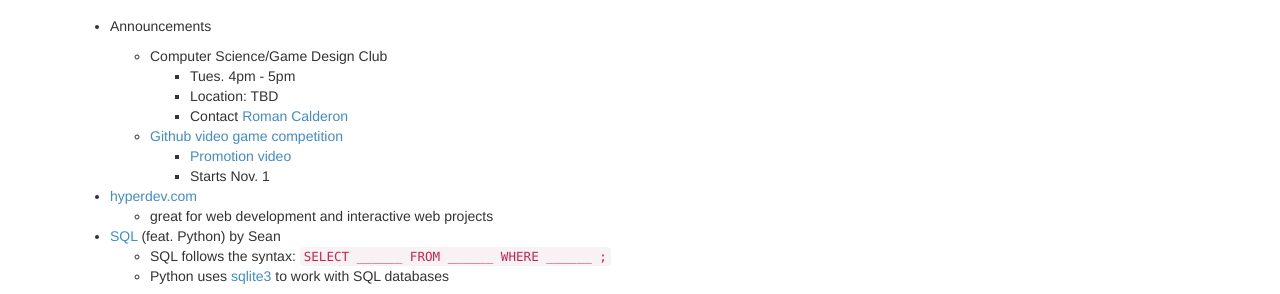
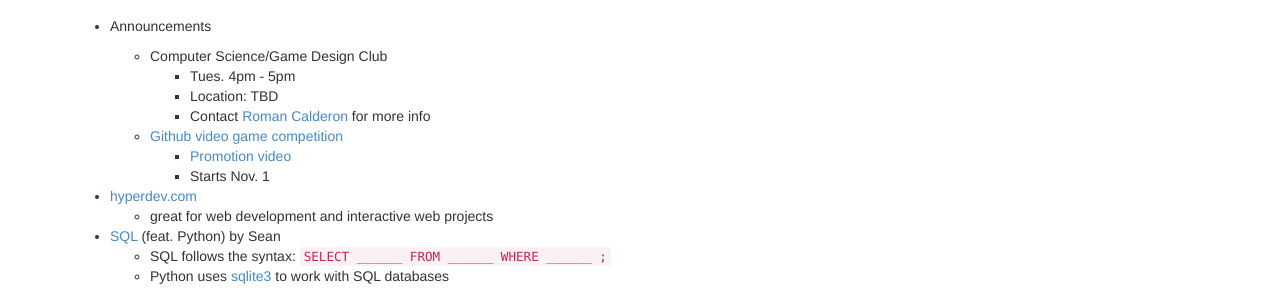
Before and after one commit to SaddlebackCSS/SaddlebackCSS.github.io, a Jekyll site: the page built from meeting_notes/_posts/2016-10-11-meeting-6.md, in a window 1280 px wide. Shown: the part 256-550 px from the top of the page. Built offline with Jekyll 4.4.1, drawn with Linux system fonts in a browser that asks for light colours; nearby versions of some CDN libraries.

```diff
--- a/meeting_notes/_posts/2016-10-11-meeting-6.md
+++ b/meeting_notes/_posts/2016-10-11-meeting-6.md
@@ -15,7 +15,7 @@ tags: ["jekyll"]
   - Computer Science/Game Design Club
     - Tues. 4pm - 5pm
     - Location: TBD
-    - Contact [Roman Calderon](mailto:romanc647@gmail.com)
+    - Contact [Roman Calderon](mailto:romanc647@gmail.com) for more info
 
   - [Github video game competition](http://gameoff.github.com)
     - [Promotion video](https://www.youtube.com/watch?v=uG1zzGNPDnU)
```
